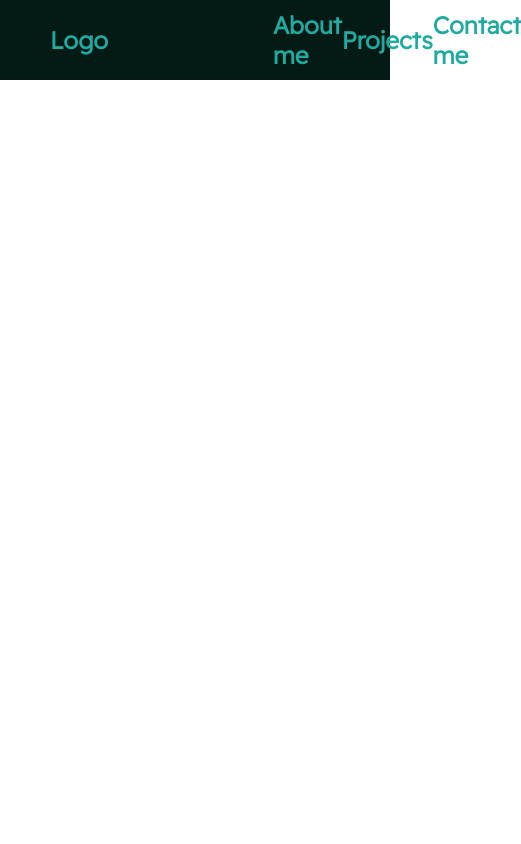
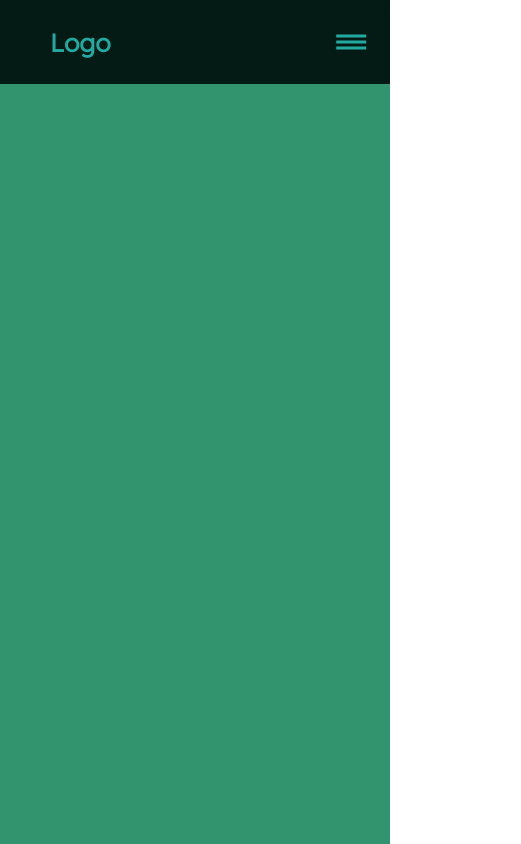
Before and after one commit to Kaushikcommits/Training, a plain HTML site: page Naivgational-bars/navigationbar.html in a window 390 px wide. Shown: the whole page, 521 px wide, since content can reach past the window. Drawn offline with Linux system fonts and the light colour scheme.

Commit message:
Made the 1st nav bar responsive and added hamburger drop down menu with animations and also cleaned up the code

```diff
--- a/Naivgational-bars/css/nav.css
+++ b/Naivgational-bars/css/nav.css
@@ -1,16 +1,27 @@
 @import url('https://fonts.googleapis.com/css2?family=Readex+Pro:wght@300&display=swap');
 
+:root{
+   --primary:#22AAA1;
+   --light:#84CAE7;
+   --dark:#041B15;
+   --pageone:#32936F;
+}
 *{
     margin: 0;
     padding: 0;
     box-sizing: none;
-    font-style: ;
+    font-family: Readex pro;
+    font-size: 1.25rem;
+    font-weight: bold;
+
 }
-.container{
+
+nav{
+    height: 10vh;
     display: flex;
-    justify-content: space-between;
-    height: 80px;
-    background-color:#041B15;
+    background-color: var(--dark);
+    color: var(--primary);
+
 }
 
 .logo{
@@ -20,18 +31,82 @@
     align-items: center;
 }
 
-.pages{
-    width: 30%;
+
+
+.nav-links{
+    width: 50%;
     display: flex;
     justify-content: space-around;
     align-items: center;
+    list-style: none;
+    margin-left: auto;
+}
+
+
+
+
+.nav-links li a{
+    text-decoration: none;
+    color: var(--primary);
+}
+
+/* making the nav bar responsive*/
+
+@media screen and (max-width: 850px){
+    .line{
+        width: 30px;
+        height: 3px;
+        background: var(--primary);
+        margin: 3px;
+
+    }
+
+    nav{
+        position: relative;
+    }
+
+    .ham{
+       position: absolute;
+        cursor: pointer;
+        right: 5%;
+        top: 50%;
+        transform: translate(-5%, -50%);
+        z-index: 1;
+
+    }
+
+    .nav-links{
+        position: fixed;
+        background: var(--dark);
+        height: 100vh;
+        width: 100%;
+        flex-direction: column;
+        clip-path: circle(100px at 90% -10%);
+        -webkit-clip-path: circle(100px at 90% -10%);
+        transition: all .40s ease-in-out;
+
+
+    }
+
+    .nav-links.open{
+        clip-path: circle(1500px at 90% -10%);
+        -webkit-clip-path: circle(1500px at 90% -10%);
+
+    }
+
+    .logo.open{
+        filter: blur(1.7px);
+        -webkit-filter: blur(1.7px);
+        transition: .45s ease-in;
+
+    }
 
 }
 
-a, .container{
-    text-decoration: none;
-    color: #22AAA1;
-    font-family: Readex pro;
-    font-size: 1.5rem;
-    font-weight: bold;
+/* Page 1 starts */
+
+.page1{
+    background: var(--pageone) ;
+    height: 90vh;
+    width: 100%;
 }
--- /dev/null
+++ b/Naivgational-bars/js/app.js
@@ -0,0 +1,10 @@
+const hamburger = document.querySelector(".ham");
+const navLinks = document.querySelector(".nav-links");
+const links = document.querySelectorAll(".nav-links li");
+const navLogo = document.querySelector(".logo");
+
+hamburger.addEventListener("click", () => {
+    navLinks.classList.toggle("open");
+    navLogo.classList.toggle("open");
+
+});
--- a/Naivgational-bars/navigationbar.html
+++ b/Naivgational-bars/navigationbar.html
@@ -11,17 +11,27 @@
     </head>
 
     <body>
-        <div class="container">
+        <nav class="container">
             <div class="logo">
-                Logo
+                    Logo
+            </div>
+            <div class="ham">
+                <div class="line"></div>
+                <div class="line"></div>
+                <div class="line"></div>
             </div>
 
-            <div class="pages">
-                <a href="">About me</a>
-                <a href="">Projects</a>
-                <a href="">Contact me</a>
-            </div>
+            <ul class="nav-links">
+                <li><a href="#">About me</a></li>
+                <li><a href="#">Projects</a></li>
+                <li><a href="#">Contact</a></li>
+            </ul>
+        </nav>
+
+        <div class="page1">
+
         </div>
+        <script src="./js/app.js"></script>
     </body>
 
 </html>
```
